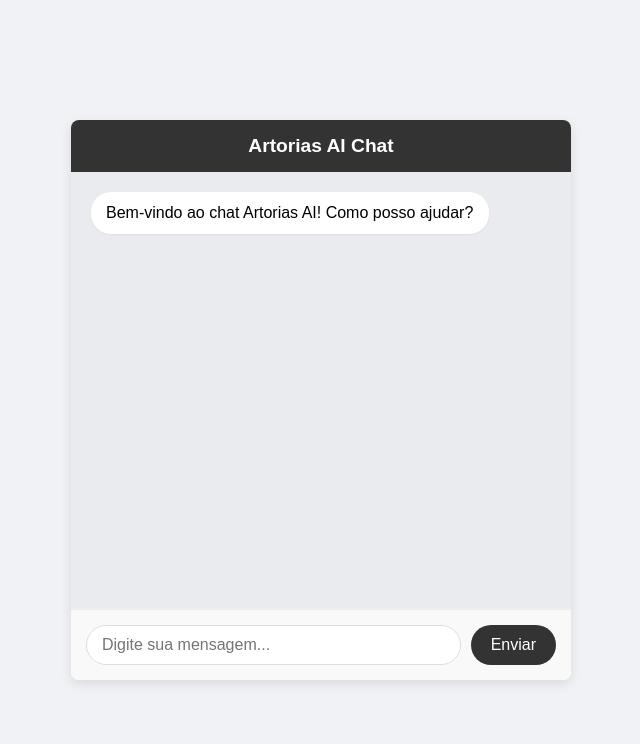
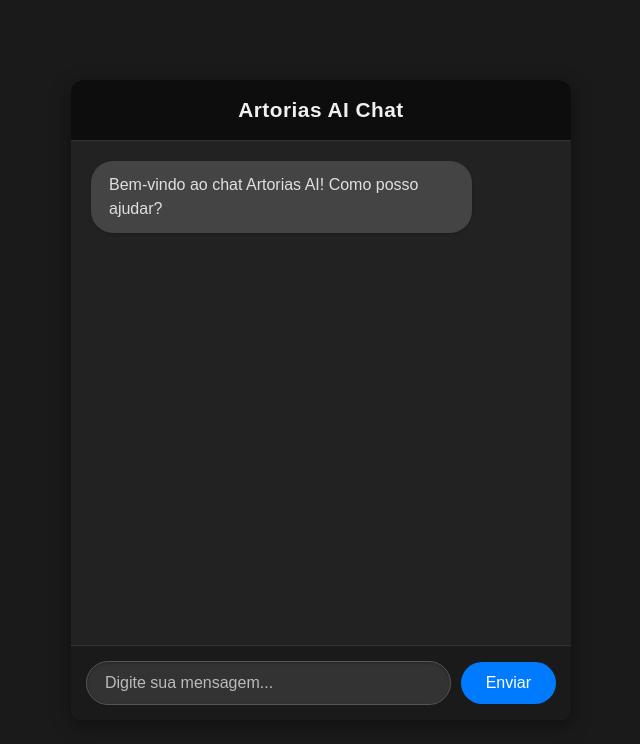
Before and after one commit to ezequielfb/Artorias-AI, a plain HTML site: page index.html in a window 1280 px wide. Shown: the whole page, without its empty margins (319-959 px from the left). Drawn offline with Linux system fonts and the light colour scheme.

Commit message:
Feat: Implement dark mode theme and refined chat bubbles/input

```diff
--- a/index.html
+++ b/index.html
@@ -5,91 +5,124 @@
     <meta name="viewport" content="width=device-width, initial-scale=1.0">
     <title>Artorias AI - Webchat</title>
     <style>
+        /* Modo Escuro - Cores de Fundo */
         body {
             font-family: Arial, sans-serif;
             display: flex;
             justify-content: center;
             align-items: center;
             min-height: 100vh;
-            background-color: #f0f2f5;
+            background-color: #1a1a1a; /* Fundo mais escuro para o body */
             margin: 0;
             padding: 20px;
             box-sizing: border-box;
+            color: #e0e0e0; /* Cor do texto padrão mais clara */
         }
         .chat-container {
             width: 100%;
             max-width: 500px;
-            background-color: #fff;
-            border-radius: 8px;
-            box-shadow: 0 4px 12px rgba(0, 0, 0, 0.1);
+            background-color: #2b2b2b; /* Fundo do chat container escuro */
+            border-radius: 12px; /* Bordas mais arredondadas */
+            box-shadow: 0 6px 20px rgba(0, 0, 0, 0.4); /* Sombra mais pronunciada */
             display: flex;
             flex-direction: column;
             overflow: hidden;
-            height: 70vh; /* Altura fixa para a janela de chat */
-            min-height: 400px;
+            height: 80vh; /* Altura um pouco maior para o chat */
+            min-height: 500px;
         }
         .chat-header {
-            background-color: #333;
-            color: #fff;
-            padding: 15px;
+            background-color: #0d0d0d; /* Cabeçalho bem escuro */
+            color: #f0f0f0; /* Texto do cabeçalho claro */
+            padding: 18px;
             text-align: center;
-            font-size: 1.2em;
+            font-size: 1.3em;
             font-weight: bold;
+            letter-spacing: 0.5px;
+            border-bottom: 1px solid #333; /* Linha sutil no cabeçalho */
         }
         .chat-messages {
             flex-grow: 1;
             padding: 20px;
             overflow-y: auto;
-            border-bottom: 1px solid #eee;
-            background-color: #e9ebee;
+            background-color: #222222; /* Fundo das mensagens mais escuro */
+            display: flex; /* Para flexbox das bolhas de mensagem */
+            flex-direction: column;
+            gap: 8px; /* Espaço entre as bolhas */
         }
+        /* Estilo da barra de rolagem (WebKit - Chrome/Safari) */
+        .chat-messages::-webkit-scrollbar {
+            width: 8px;
+        }
+        .chat-messages::-webkit-scrollbar-track {
+            background: #2b2b2b;
+        }
+        .chat-messages::-webkit-scrollbar-thumb {
+            background-color: #555;
+            border-radius: 10px;
+            border: 2px solid #222222;
+        }
+
         .message-bubble {
-            max-width: 80%;
-            padding: 10px 15px;
-            border-radius: 20px;
-            margin-bottom: 10px;
-            line-height: 1.4;
+            max-width: 75%; /* Um pouco menor para melhor leitura */
+            padding: 12px 18px;
+            border-radius: 22px; /* Mais arredondado */
+            line-height: 1.5;
+            word-wrap: break-word; /* Garante quebras de linha em palavras longas */
         }
         .message-bubble.user {
-            background-color: #dcf8c6;
+            background-color: #007bff; /* Azul para o usuário */
+            color: #fff;
             align-self: flex-end;
             margin-left: auto;
-            text-align: right;
+            text-align: left; /* Alinhamento esquerdo dentro da bolha */
         }
         .message-bubble.bot {
-            background-color: #fff;
+            background-color: #444; /* Cinza escuro para o bot */
+            color: #e0e0e0;
             align-self: flex-start;
             margin-right: auto;
             text-align: left;
-            box-shadow: 0 1px 2px rgba(0,0,0,0.05);
+            box-shadow: 0 1px 3px rgba(0,0,0,0.2);
         }
         .chat-input {
             display: flex;
             padding: 15px;
-            background-color: #f9f9f9;
-            border-top: 1px solid #eee;
+            background-color: #1a1a1a; /* Fundo do input mais escuro */
+            border-top: 1px solid #333; /* Linha sutil no topo do input */
+            align-items: center;
         }
         .chat-input input[type="text"] {
             flex-grow: 1;
-            padding: 10px 15px;
-            border: 1px solid #ddd;
-            border-radius: 20px;
+            padding: 12px 18px;
+            border: 1px solid #555; /* Borda mais suave */
+            border-radius: 25px; /* Bem arredondado */
             font-size: 1em;
             outline: none;
             margin-right: 10px;
+            background-color: #333; /* Fundo do input de texto */
+            color: #f0f0f0; /* Cor do texto no input */
+            box-shadow: inset 0 1px 3px rgba(0,0,0,0.3);
+        }
+        .chat-input input[type="text"]::placeholder {
+            color: #bbb; /* Cor do placeholder */
         }
         .chat-input button {
-            background-color: #333;
+            background-color: #007bff; /* Azul para o botão de enviar */
             color: #fff;
             border: none;
-            border-radius: 20px;
-            padding: 10px 20px;
+            border-radius: 25px; /* Bem arredondado */
+            padding: 12px 25px;
             font-size: 1em;
             cursor: pointer;
-            transition: background-color 0.3s ease;
+            transition: background-color 0.3s ease, transform 0.1s ease;
+            white-space: nowrap; /* Evita quebra de linha no botão */
         }
         .chat-input button:hover {
-            background-color: #555;
+            background-color: #0056b3;
+            transform: translateY(-1px);
+        }
+        .chat-input button:active {
+            transform: translateY(0);
         }
     </style>
 </head>
```
